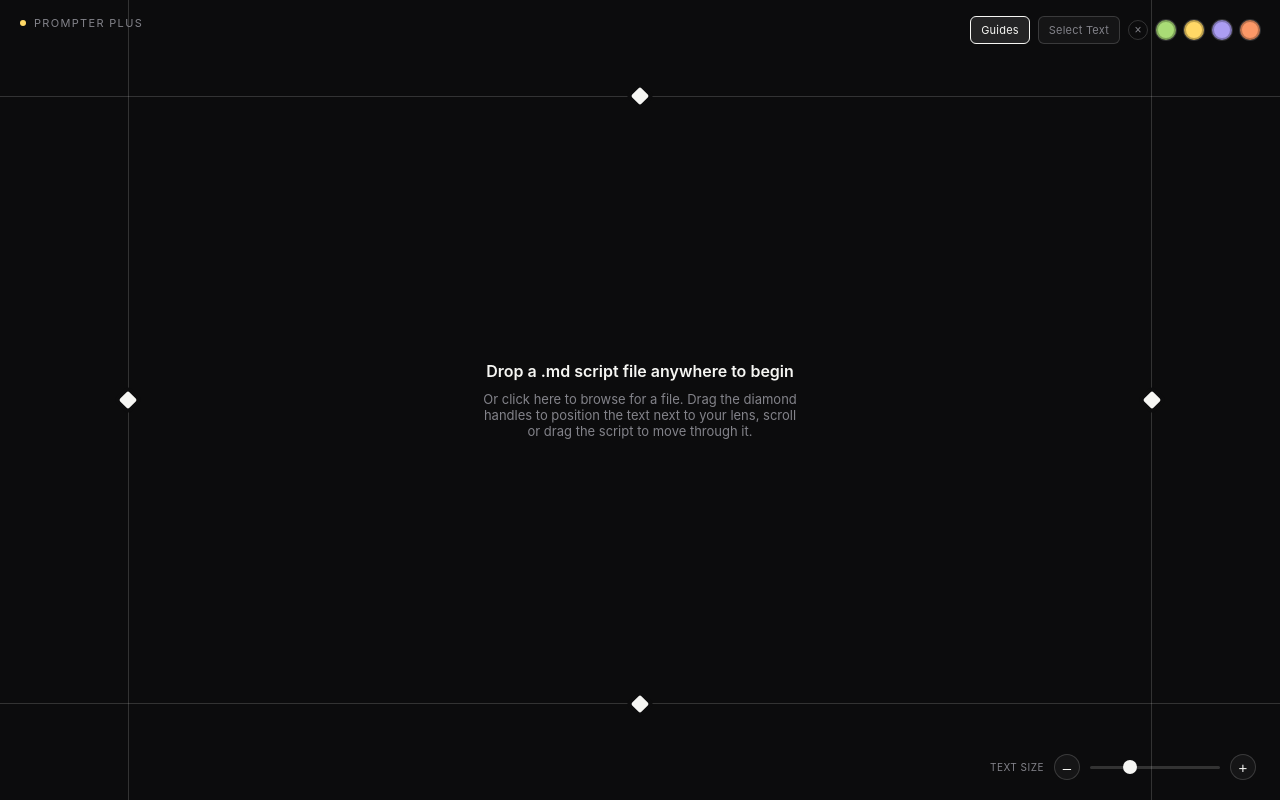
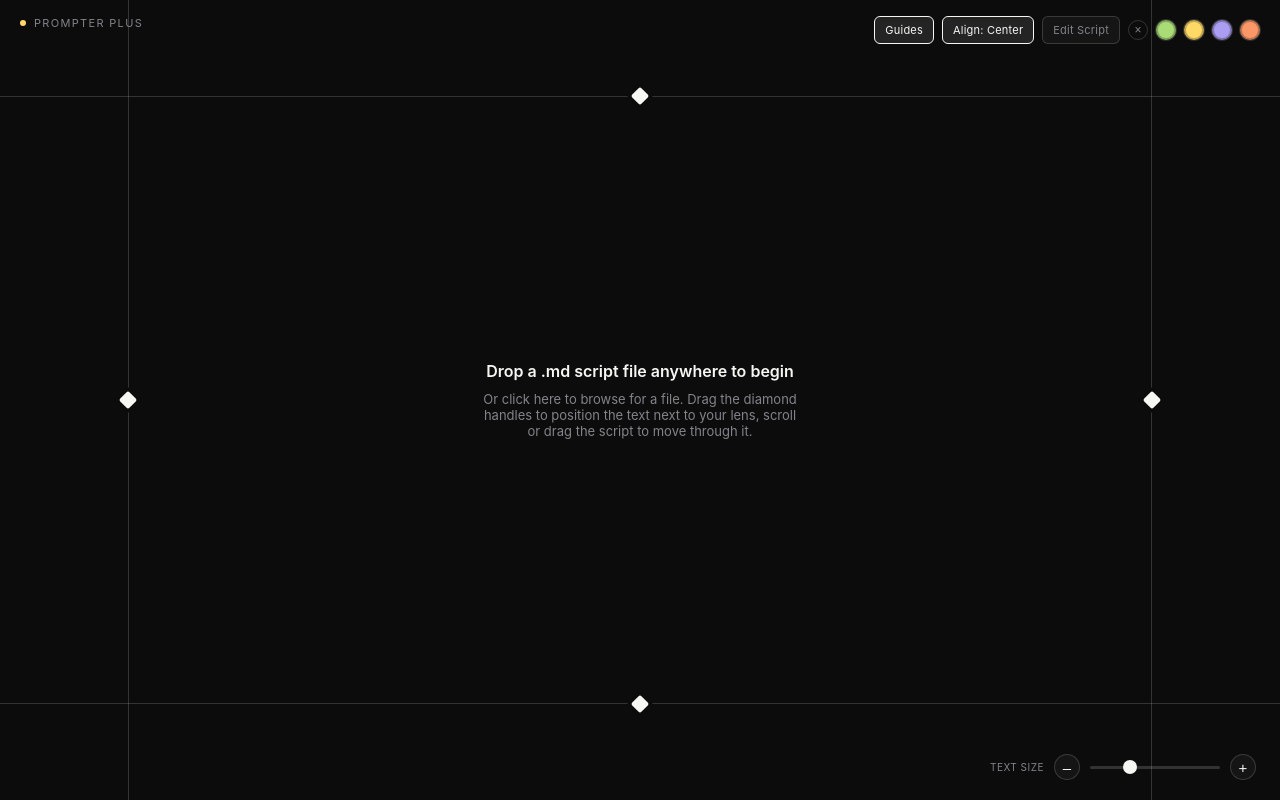
Before and after one commit to Doom-Lord/Prompter-Plus, a plain HTML site: page index.html in a window 1280 px wide. Drawn offline with Linux system fonts and the light colour scheme.

Commit message:
Refactor alignment and editing modes in index.html
Updated alignment and editing functionality in the script section.

```diff
--- a/index.html
+++ b/index.html
@@ -79,8 +79,8 @@
   #script{
     position:relative; will-change:transform;
     font-family:var(--font-prompter); font-weight:700; letter-spacing:0.01em;
-    color:var(--text-white); line-height:1.5; text-align:left;
-    font-size:40px; padding:2px 4px;
+    color:var(--text-white); line-height:1.5; text-align:center;
+    font-size:40px; padding:2px 4px; outline:none;
   }
   #script.select-mode{ -webkit-user-select:text; user-select:text; cursor:text; }
   #script.scroll-mode{ -webkit-user-select:none; user-select:none; cursor:grab; }
@@ -174,7 +174,8 @@
 
   <div class="ctrl-cluster" id="top-right-ctrl">
     <button class="chip" id="guides-toggle">Guides</button>
-    <button class="chip" id="mode-toggle">Select Text</button>
+    <button class="chip active" id="align-toggle">Align: Center</button>
+    <button class="chip" id="mode-toggle">Edit Script</button>
     <button class="clear-color" id="clear-color-btn" title="Clear color">×</button>
     <div class="swatch" data-c="green" title="Green"></div>
     <div class="swatch" data-c="yellow" title="Yellow"></div>
@@ -210,6 +211,7 @@
   var guidesWrap = document.getElementById("guides");
   var guidesToggle = document.getElementById("guides-toggle");
   var modeToggle = document.getElementById("mode-toggle");
+  var alignToggle = document.getElementById("align-toggle");
   var clearColorBtn = document.getElementById("clear-color-btn");
   var swatches = document.querySelectorAll(".swatch");
 
@@ -237,6 +239,7 @@
   var state = {
     margin: { top: 12, bottom: 12, left: 10, right: 10 },
     fontSize: 40,
+    align: "center",
     guidesVisible: true,
     selectMode: false,
     scrollOffset: 0
@@ -249,7 +252,8 @@
   }
   function savePrefs(){
     localStorage.setItem(PREFS_KEY, JSON.stringify({
-      margin: state.margin, fontSize: state.fontSize, guidesVisible: state.guidesVisible
+      margin: state.margin, fontSize: state.fontSize,
+      guidesVisible: state.guidesVisible, align: state.align
     }));
   }
   function loadScript(){
@@ -399,15 +403,39 @@
     savePrefs();
   });
 
-  // ---------- select / scroll mode ----------
-  function setMode(select){
-    state.selectMode = select;
-    scriptEl.classList.toggle("select-mode", select);
-    scriptEl.classList.toggle("scroll-mode", !select);
-    modeToggle.classList.toggle("active", select);
-    modeToggle.textContent = select ? "Scroll Text" : "Select Text";
+  // ---------- edit / scroll mode ----------
+  function setMode(editing){
+    state.selectMode = editing;
+    scriptEl.classList.toggle("select-mode", editing);
+    scriptEl.classList.toggle("scroll-mode", !editing);
+    scriptEl.contentEditable = editing ? "true" : "false";
+    modeToggle.classList.toggle("active", editing);
+    modeToggle.textContent = editing ? "Done Editing" : "Edit Script";
+    if(editing){
+      try{ document.execCommand("defaultParagraphSeparator", false, "p"); }catch(e){}
+      scriptEl.focus();
+    }
   }
   modeToggle.addEventListener("click", function(){ setMode(!state.selectMode); });
+
+  // auto-save edits made directly in the browser (debounced)
+  var editSaveTimer = null;
+  scriptEl.addEventListener("input", function(){
+    clearTimeout(editSaveTimer);
+    editSaveTimer = setTimeout(persistScript, 400);
+  });
+
+  // ---------- alignment ----------
+  function setAlign(align){
+    state.align = align;
+    scriptEl.style.textAlign = align;
+    alignToggle.textContent = "Align: " + (align === "center" ? "Center" : "Left");
+    alignToggle.classList.toggle("active", align === "center");
+  }
+  alignToggle.addEventListener("click", function(){
+    setAlign(state.align === "center" ? "left" : "center");
+    savePrefs();
+  });
 
   // ---------- text size ----------
   function applySize(){
@@ -519,6 +547,7 @@
       state.margin = prefs.margin || state.margin;
       state.fontSize = prefs.fontSize || state.fontSize;
       state.guidesVisible = prefs.guidesVisible !== false;
+      state.align = prefs.align || state.align;
     }
     var saved = loadScript();
     if(saved && saved.html){
@@ -528,6 +557,7 @@
     }
     guidesWrap.classList.toggle("hidden", !state.guidesVisible);
     guidesToggle.classList.toggle("active", state.guidesVisible);
+    setAlign(state.align);
     setMode(false);
     applySize();
     renderMargins();
```
